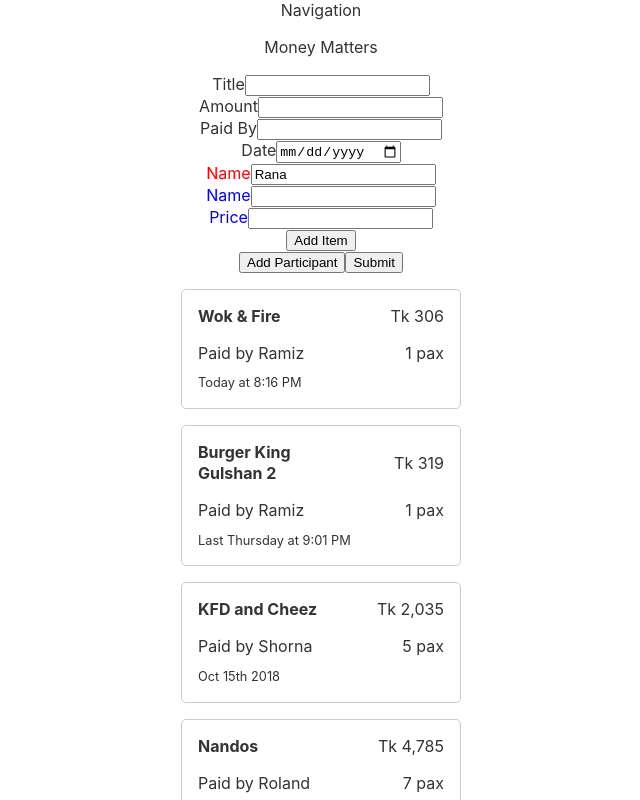
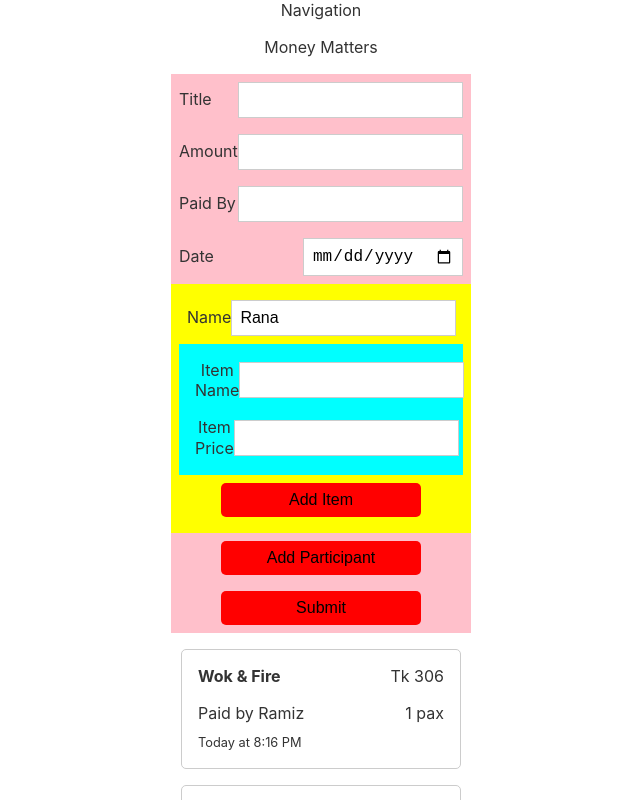
Before and after one commit to ramiz-rahman/money-matters, a React (Create React App) app: page / in a window 1280 px wide. Shown: the top 800 px of the page, without its empty margins (319-959 px from the left). Built offline with nearby package versions, Linux system fonts and the light colour scheme.

Commit message:
Refactor the BillDetailForm
Add basic styling to BillDetailForm component and subcomponents.
Also, refactor the onChange handler to reduce the code size.

```diff
--- a/src/components/BillDetailForm/BillDetailForm.js
+++ b/src/components/BillDetailForm/BillDetailForm.js
@@ -1,5 +1,6 @@
 import React, { Component } from 'react';
 import ParticipantForm from './ParticipantForm/ParticipantForm';
+import './BillDetailForm.scss';
 
 class BillDetailForm extends Component {
   state = {
@@ -15,24 +16,14 @@
     ]
   };
 
-  handleTitleChange = event => {
+  handleChange = event => {
     event.preventDefault();
-    this.setState({ title: event.target.value });
-  };
-
-  handleAmountChange = event => {
-    event.preventDefault();
-    this.setState({ amount: event.target.value });
-  };
-
-  handleDateChange = event => {
-    event.preventDefault();
-    this.setState({ date: event.target.value });
-  };
-
-  handlePaidByChange = event => {
-    event.preventDefault();
-    this.setState({ paidBy: event.target.value });
+    const value = event.target.value;
+    const field = event.target.name;
+    this.setState(prevState => {
+      prevState[field] = value;
+      return { ...prevState };
+    });
   };
 
   handleAddParticipant = event => {
@@ -44,19 +35,12 @@
 
   handleSubmit = event => {
     event.preventDefault();
-    const data = new FormData(event.target);
-    console.log(
-      data.get('title'),
-      data.get('amount'),
-      data.get('date'),
-      data.get('paidBy'),
-      data.get('participantName_1')
-    );
+    console.log(this.state);
   };
 
   render() {
     return (
-      <form onSubmit={this.handleSubmit}>
+      <form onSubmit={this.handleSubmit} className="BillDetailForm">
         <div>
           <label htmlFor="title">Title</label>
           <input
@@ -64,7 +48,7 @@
             id="title"
             name="title"
             value={this.state.title}
-            onChange={this.handleTitleChange}
+            onChange={this.handleChange}
           />
         </div>
 
@@ -75,7 +59,7 @@
             id="amount"
             name="amount"
             value={this.state.amount}
-            onChange={this.handleAmountChange}
+            onChange={this.handleChange}
           />
         </div>
 
@@ -86,7 +70,7 @@
             id="paidBy"
             name="paidBy"
             value={this.state.paidBy}
-            onChange={this.handlePaidByChange}
+            onChange={this.handleChange}
           />
         </div>
 
@@ -97,7 +81,7 @@
             id="date"
             name="date"
             value={this.state.date}
-            onChange={this.handleDateChange}
+            onChange={this.handleChange}
           />
         </div>
 
--- a/src/components/BillDetailForm/BillDetailForm.scss
+++ b/src/components/BillDetailForm/BillDetailForm.scss
@@ -0,0 +1,43 @@
+.BillDetailForm {
+  box-sizing: border-box;
+  width: 300px;
+  margin: 0 auto;
+  display: flex;
+  flex-flow: column;
+  justify-content: space-between;
+  align-items: center;
+  background-color: pink;
+
+  div {
+    box-sizing: border-box;
+    width: 100%;
+    padding: 0.5rem;
+    display: flex;
+    flex-flow: row nowrap;
+    justify-content: space-between;
+    align-items: center;
+
+    input,
+    input[type='date'] {
+      border: 1px solid #ccc;
+      font-size: 1rem;
+      padding: 0.5em;
+    }
+  }
+
+  button,
+  input[type='submit'] {
+    background-color: red;
+    border: none;
+    border-radius: 5px;
+    font-size: 1rem;
+    padding: 0.5em;
+    width: 200px;
+    margin: 0.5em;
+
+    &:hover {
+      background-color: green;
+      cursor: pointer;
+    }
+  }
+}
--- a/src/components/BillDetailForm/ParticipantForm/ItemForm/ItemForm.js
+++ b/src/components/BillDetailForm/ParticipantForm/ItemForm/ItemForm.js
@@ -1,4 +1,5 @@
 import React, { Component } from 'react';
+import './ItemForm.scss';
 
 class ItemForm extends Component {
   constructor(props) {
@@ -21,23 +22,23 @@
 
   render() {
     return (
-      <div style={{ color: 'blue' }}>
+      <div className="ItemForm">
         <div>
-          <label htmlFor={'name'}>Name</label>
+          <label htmlFor={'itemName'}>Item Name</label>
           <input
             type="text"
-            id={'name'}
-            name={'name'}
+            id={'itemName'}
+            name={'itemName'}
             value={this.state.name}
             onChange={this.handleNameChange}
           />
         </div>
         <div>
-          <label htmlFor={'price'}>Price</label>
+          <label htmlFor={'itemPrice'}>Item Price</label>
           <input
             type="text"
-            id={'price'}
-            name={'price'}
+            id={'itemPrice'}
+            name={'itemPrice'}
             value={this.state.price}
             onChange={this.handlePriceChange}
           />
--- /dev/null
+++ b/src/components/BillDetailForm/ParticipantForm/ItemForm/ItemForm.scss
@@ -0,0 +1,5 @@
+.BillDetailForm .ParticipantForm .ItemForm {
+  background-color: aqua;
+  display: flex;
+  flex-flow: column;
+}
--- a/src/components/BillDetailForm/ParticipantForm/ParticipantForm.js
+++ b/src/components/BillDetailForm/ParticipantForm/ParticipantForm.js
@@ -1,5 +1,6 @@
 import React, { Component } from 'react';
 import ItemForm from './ItemForm/ItemForm';
+import './ParticipantForm.scss';
 
 class ParticipantForm extends Component {
   constructor(props) {
@@ -24,15 +25,17 @@
 
   render() {
     return (
-      <div style={{ color: '#f00' }}>
-        <label htmlFor={'name'}>Name</label>
-        <input
-          type="text"
-          id={'name'}
-          name={'name'}
-          value={this.state.name}
-          onChange={this.handleNameChange}
-        />
+      <div className="ParticipantForm">
+        <div>
+          <label htmlFor={'participantName'}>Name</label>
+          <input
+            type="text"
+            id={'participantName'}
+            name={'participantName'}
+            value={this.state.name}
+            onChange={this.handleNameChange}
+          />
+        </div>
 
         {this.state.items.map((item, i) => (
           <ItemForm item={item} key={i} />
--- /dev/null
+++ b/src/components/BillDetailForm/ParticipantForm/ParticipantForm.scss
@@ -0,0 +1,14 @@
+.BillDetailForm div.ParticipantForm {
+  display: flex;
+  flex-flow: column;
+  justify-content: space-between;
+  align-items: center;
+  background-color: yellow;
+
+  div {
+    display: flex;
+    flex-flow: row nowrap;
+    justify-content: space-around;
+    align-items: center;
+  }
+}
```
